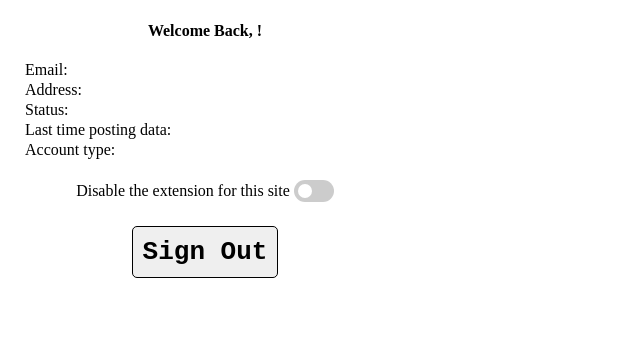
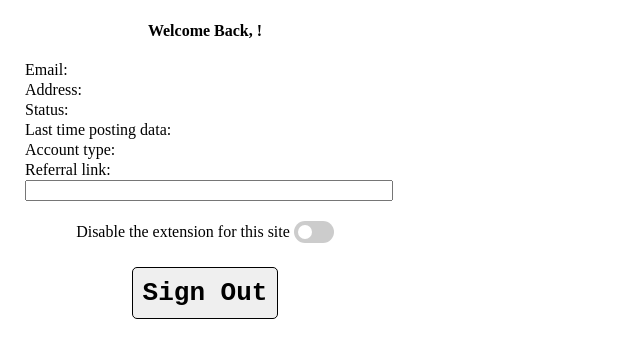
Before and after one commit to guppyco/fish-food, a website built with Parcel: page source/html/popup_account.html in a window 1280 px wide. Shown: the whole page, without its empty margins (0-640 px from the left). Built offline with nearby package versions, Linux system fonts and the light colour scheme; some packages are replaced by stand-ins of ours; no server answers.

Commit message:
Show referral link

```diff
--- a/source/css/common.css
+++ b/source/css/common.css
@@ -31,6 +31,10 @@ input[type='password'] {
     height: 5%;
     padding: 10px;
     font-family: monospace;
+}
+
+input#referral {
+    width: 100%;
 }
 
 button {
--- a/source/html/popup_account.html
+++ b/source/html/popup_account.html
@@ -51,6 +51,9 @@
                         <span class="payout-message alert"></span>
                     </div>
                 </div>
+                <div class="type">
+                    <span>Referral link: </span><input type="text" id="referral"/>
+                </div>
             </div>
         </div>
         <div class="switch-button-block">
--- a/source/js/popup-account.js
+++ b/source/js/popup-account.js
@@ -27,6 +27,7 @@ window.addEventListener('load', () => {
       $('#email').text(response.data.user)
       $('#address').text(response.data.profile.address)
       $('#time').text(response.data.profile.last_time)
+      $('#referral').val(response.data.profile.reflink)
       $('#status').text(status)
       let accountType = 'Waitlist'
       if (response.data.profile.is_waitlisted) {
```
